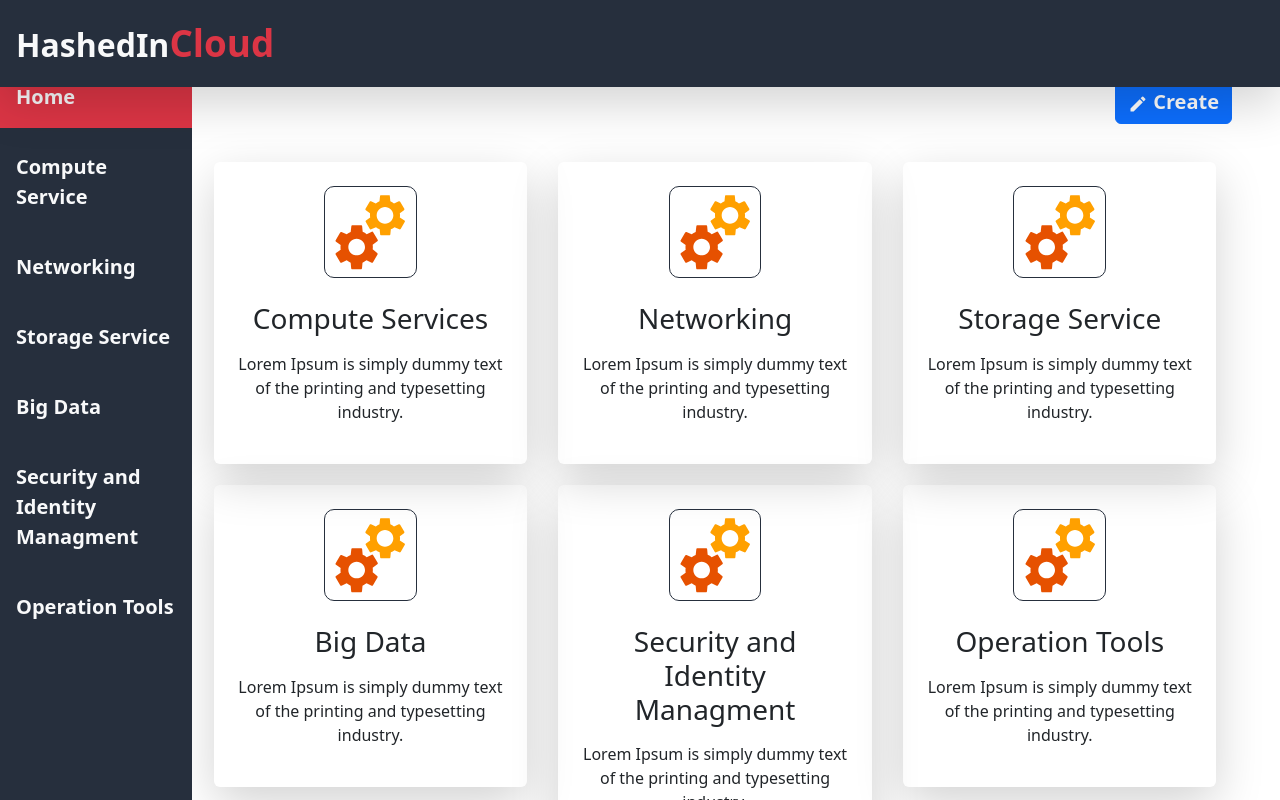
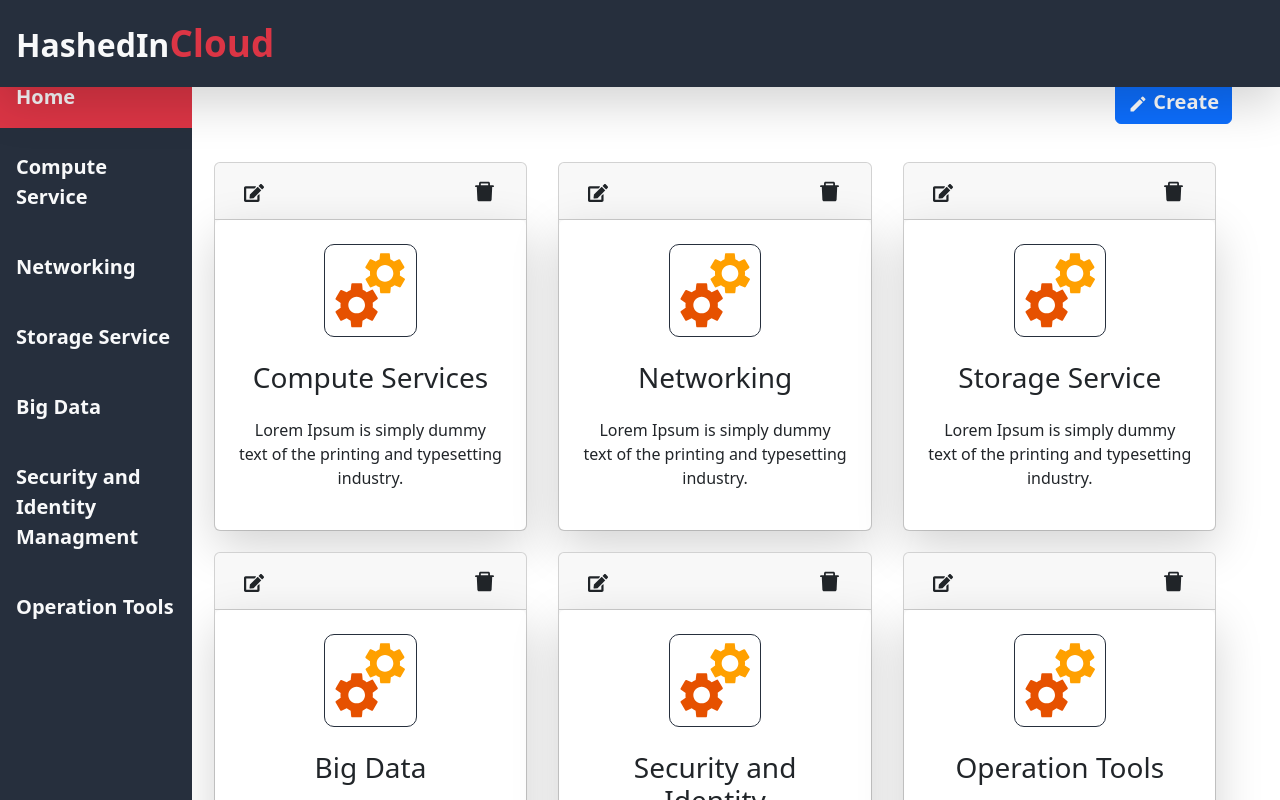
Before and after one commit to heet-kumar/CloudCustom, a Next.js app in the folder client/: page /dashboard in a window 1280 px wide. Shown: the top 800 px of the page. Built offline with nearby package versions, Linux system fonts and the light colour scheme.

Commit message:
Edit and Delete Buttons added in Dashboard

```diff
--- a/client/pages/dashboard/index.tsx
+++ b/client/pages/dashboard/index.tsx
@@ -3,6 +3,8 @@ import { useState } from 'react';
 import styles from '../../styles/dashboard.module.css'
 import { FcServices } from 'react-icons/fc'
 import { MdCreate } from 'react-icons/md'
+import { AiFillDelete, AiOutlineDelete } from 'react-icons/ai';
+import { FaEdit } from 'react-icons/fa';
 
 
 interface ServiceData {
@@ -58,8 +60,20 @@ const Dashboard = () => {
         }])
     }
 
+    const deleteCard = (cname:string) => {
+        const newdata = data.filter( p => p.name !== cname);
+        setdata(newdata);
+    }
+
+    const editcard = (cname:string) => {
+
+    }
+
     return(
         <div className={styles.dashboard }>
+
+            {/* Modal Code */}
+
             <button
                 type="button"
                 className="fw-bolder fs-5 btn btn-primary align-self-end mx-5 my-3"
@@ -120,10 +134,16 @@ const Dashboard = () => {
                     data.map((p:ServiceData) => {
                         return(
                             <div key={p.name} className={styles.card}>
-                                <div className="card-body rounded shadow-lg p-4 d-flex flex-column align-items-center text-center">
-                                    <div className={styles.logo}><FcServices size={'80'}/></div>
-                                    <h5 className="card-title fs-3 mt-4">{p.name}</h5>
-                                    <p className="fw-500 mt-3">{p.desc}</p>
+                                <div className='card'>
+                                    <div className="card-header d-flex justify-content-between">
+                                        <button className='btn' onClick={() => editcard(p.name)}><FaEdit size={'20'} /></button>
+                                        <button className='btn' onClick={() => deleteCard(p.name)}><AiFillDelete size={'25'} /></button>
+                                    </div>
+                                    <div className="card-body rounded shadow-lg p-4 d-flex flex-column align-items-center text-center">
+                                        <div className={styles.logo}><FcServices size={'80'}/></div>
+                                        <h5 className="card-title fs-3 mt-4">{p.name}</h5>
+                                        <p className="fw-500 mt-3">{p.desc}</p>
+                                    </div>
                                 </div>
                             </div>
                         );
```
